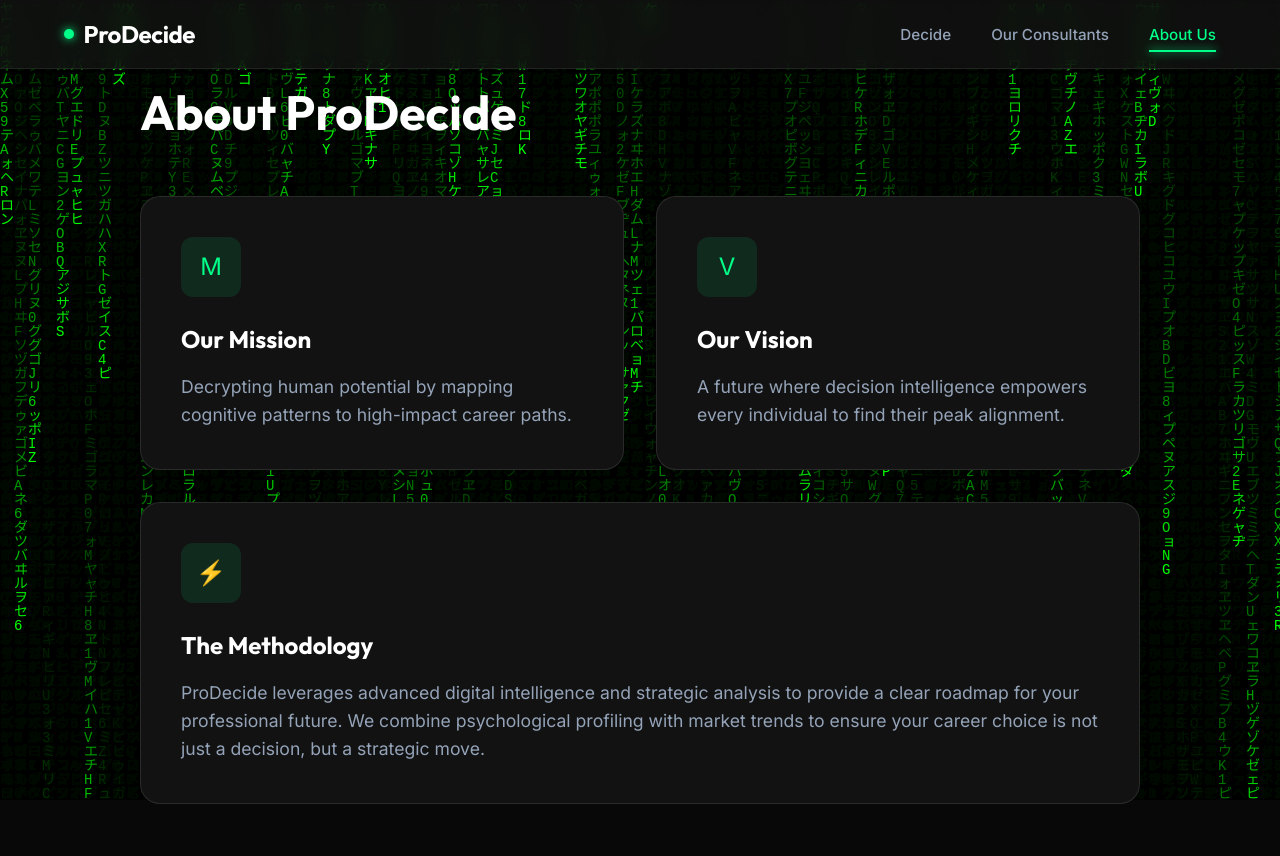
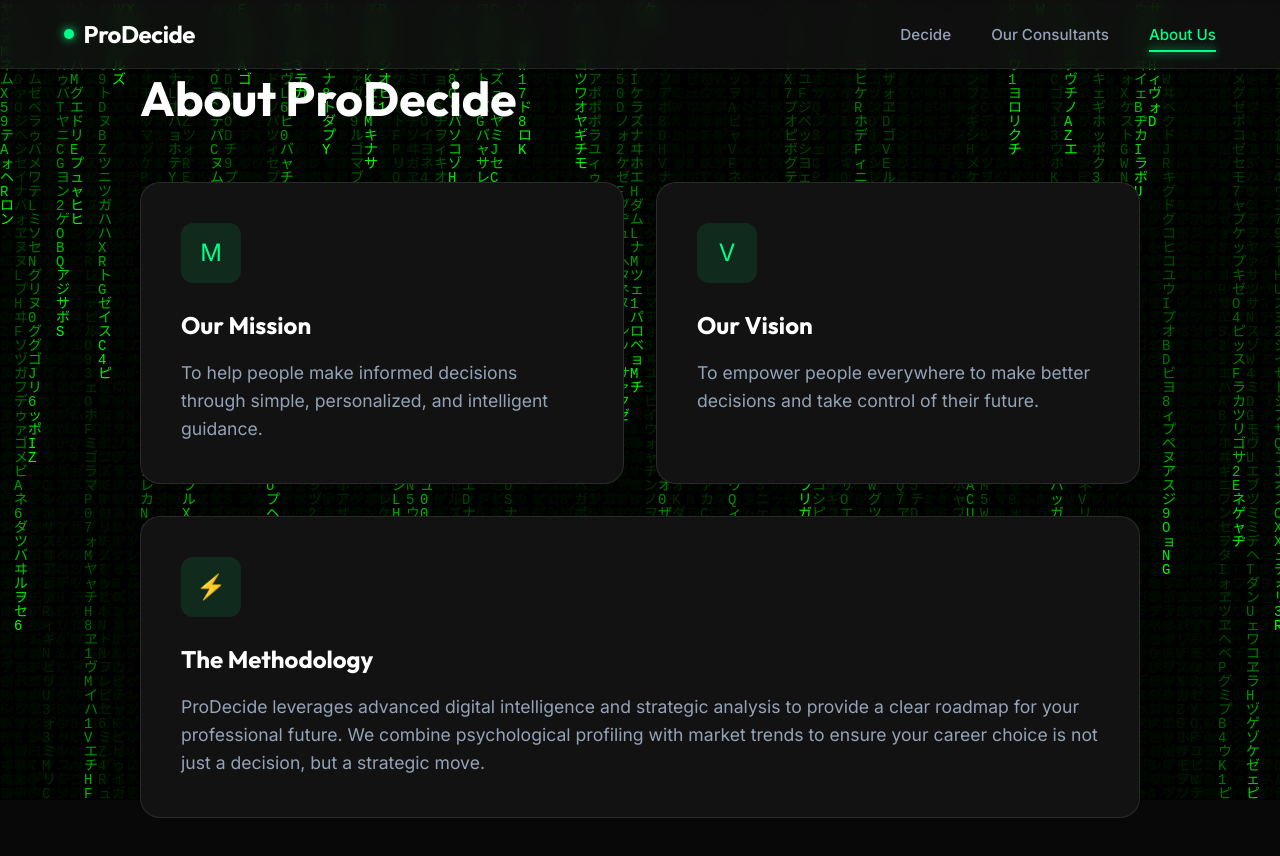
Before and after one commit to prodecide/Prodecide-react, a React (Vite) app: page / in a window 1280 px wide. Both pictures are taken after a click on the button "About Us". Built offline with nearby package versions, Linux system fonts and the light colour scheme.

Commit message:
update Vision and Mission with user provided text

```diff
--- a/src/App.jsx
+++ b/src/App.jsx
@@ -228,12 +228,12 @@ function App() {
                   <div className="about-card">
                     <div className="icon-circle">M</div>
                     <h3>Our Mission</h3>
-                    <p>Decrypting human potential by mapping cognitive patterns to high-impact career paths.</p>
+                    <p>To help people make informed decisions through simple, personalized, and intelligent guidance.</p>
                   </div>
                   <div className="about-card">
                     <div className="icon-circle">V</div>
                     <h3>Our Vision</h3>
-                    <p>A future where decision intelligence empowers every individual to find their peak alignment.</p>
+                    <p>To empower people everywhere to make better decisions and take control of their future.</p>
                   </div>
                   <div className="about-card full-width">
                     <div className="icon-circle">⚡</div>
```
